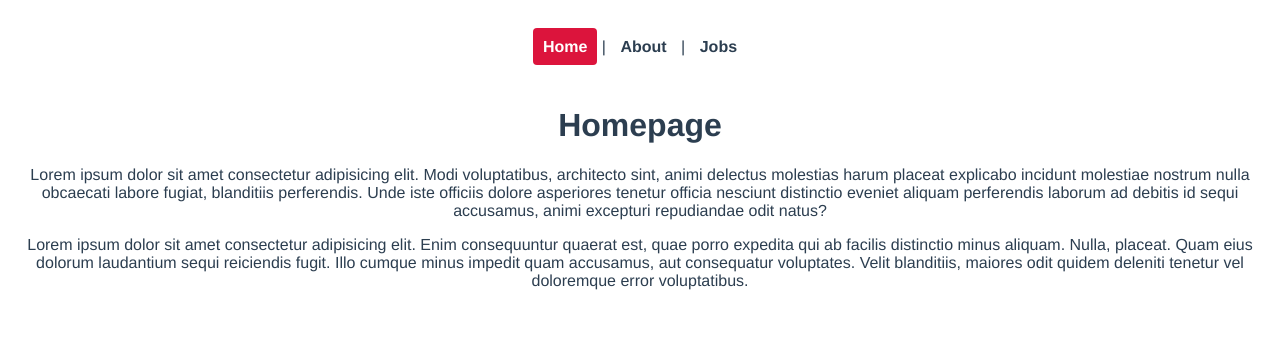
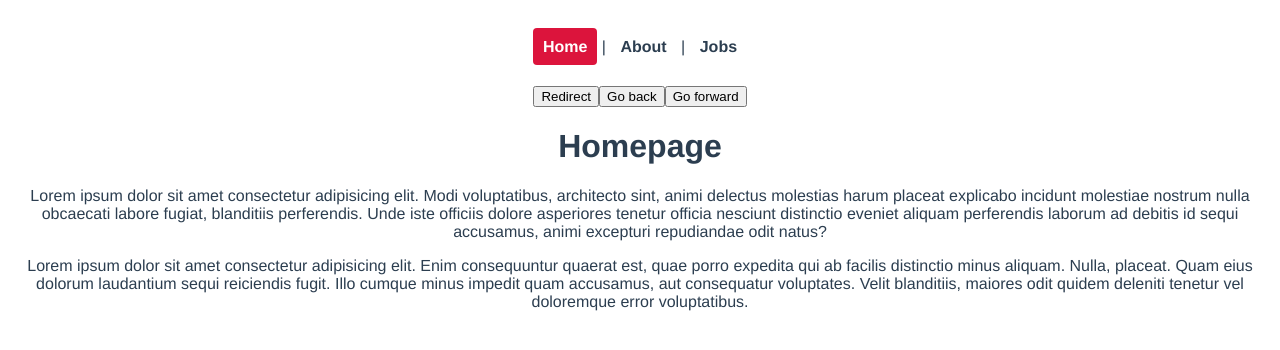
Before and after one commit to Charlon-Dale/vue-ninja-job, a Vue app: page / in a window 1280 px wide. Shown: the top 350 px of the page. Built offline with nearby package versions, Linux system fonts and the light colour scheme.

Commit message:
added buttons

```diff
--- a/src/App.vue
+++ b/src/App.vue
@@ -4,8 +4,24 @@
     <router-link :to="{ name: 'About' }">About</router-link> |
     <router-link :to="{ name: 'Jobs' }">Jobs</router-link>
   </nav>
+
+  <button @click="redirect">Redirect</button>
+  <button @click="back">Go back</button>
+  <button @click="forward">Go forward</button>
+
   <router-view/>
 </template>
+
+<script>
+export default {
+  methods: {
+    redirect() {},
+    back() {},
+    forward() {}
+  }
+
+}
+</script>
 
 <style>
 #app {
```
